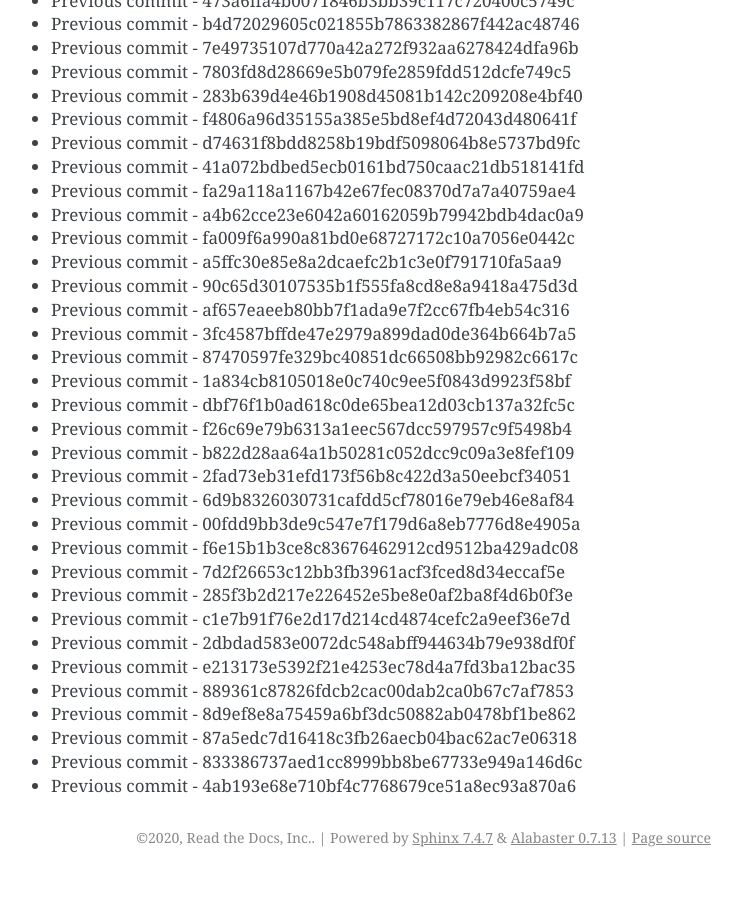
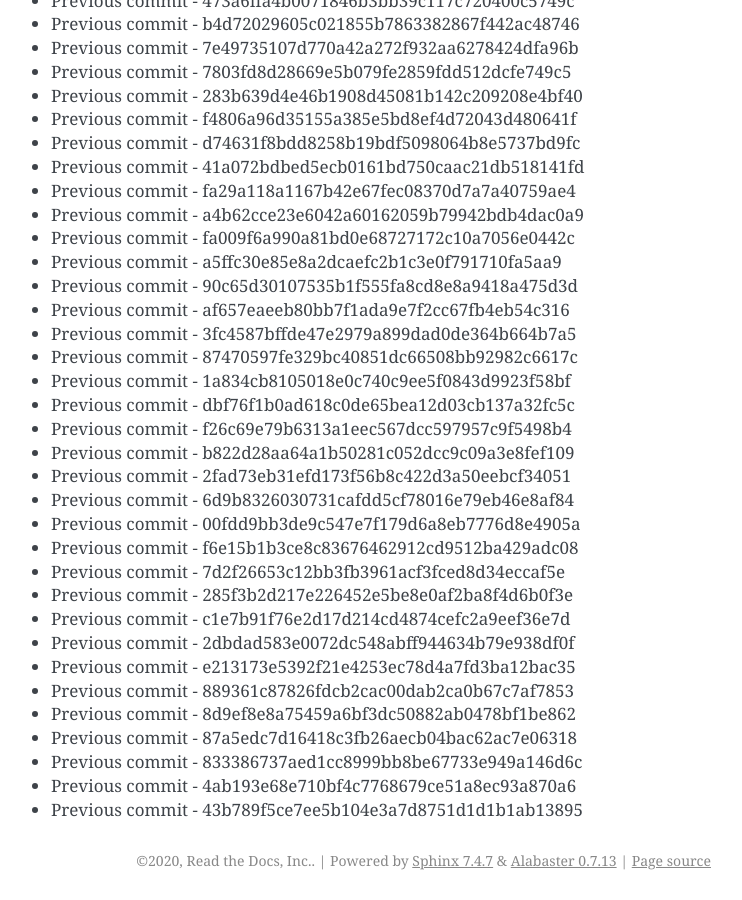
Before and after one commit to readthedocs/rtd-git-stresstest, a Sphinx documentation site: the page built from docs/updates.rst, in a window 1280 px wide and 900 px high, scrolled down 5462 px. Shown: the whole window, without its empty margins (399-1141 px from the left). Built offline with Sphinx 7.4.7, drawn with Linux system fonts in a browser that asks for light colours; before the commit the page ends 6339 px from its top, so only the background shows below that.

Commit message:
Generating commit from previous: 43b789f5ce7ee5b104e3a7d8751d1d1b1ab13895

```diff
--- a/docs/updates.rst
+++ b/docs/updates.rst
@@ -261,3 +261,4 @@ It can be tested for any performance characteristics.
 * Previous commit - 87a5edc7d16418c3fb26aecb04bac62ac7e06318
 * Previous commit - 833386737aed1cc8999bb8be67733e949a146d6c
 * Previous commit - 4ab193e68e710bf4c7768679ce51a8ec93a870a6
+* Previous commit - 43b789f5ce7ee5b104e3a7d8751d1d1b1ab13895
```
